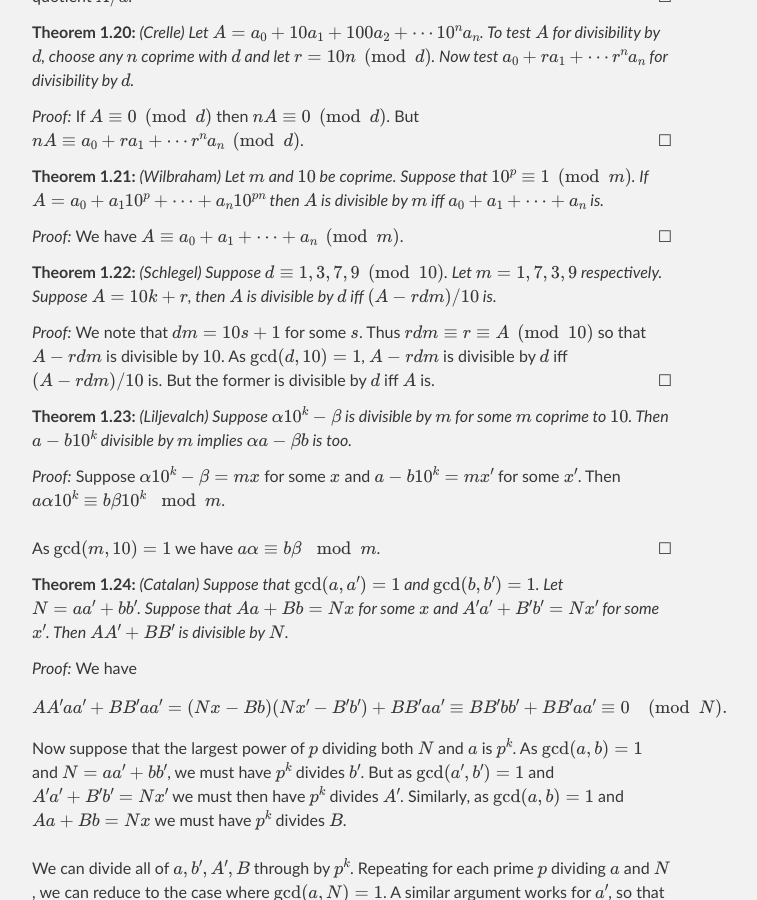
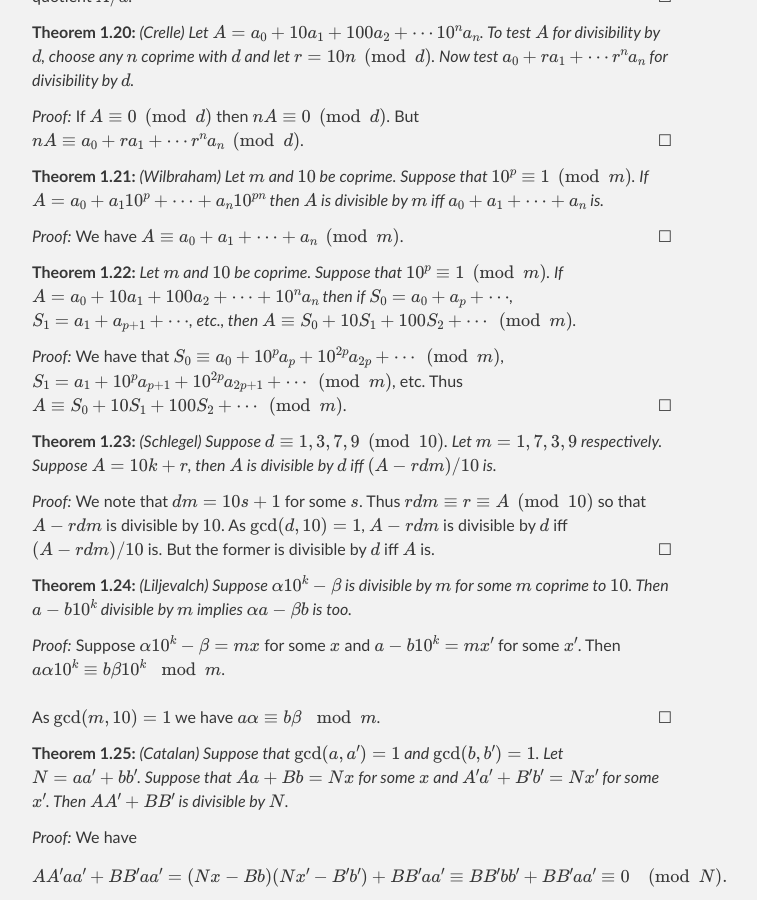
Before and after one commit to wbhart/SimpleMath, a Jekyll site: the page built from divisrules.html, in a window 1280 px wide and 900 px high, scrolled down 3448 px. Shown: the whole window, without its empty margins (288-1045 px from the left). Built offline with Jekyll 4.4.1, drawn with Linux system fonts in a browser that asks for light colours; formulas are drawn with MathJax 3.

Commit message:
Update divisrules.html

```diff
--- a/divisrules.html
+++ b/divisrules.html
@@ -196,6 +196,16 @@ $A = a_0 + a_110^p + \cdots + a_n10^{pn}$ then $A$ is divisible by $m$ iff $a_0
 <proof> We have $A \equiv a_0 + a_1 + \cdots + a_n \pmod{m}$.
 </proof>
 
+<theorem> Let $m$ and $10$ be coprime. Suppose that $10^p \equiv 1 \pmod{m}$. If
+$A = a_0 + 10a_1 + 100a_2 + \cdots + 10^na_n$ then if $S_0 = a_0 + a_p + \cdots$, $S_1 = a_1 + a_{p+1} + \cdots$, etc.,
+then $A \equiv S_0 + 10S_1 + 100S_2 + \cdots \pmod{m}$.
+</theorem>
+
+<proof> We have that $S_0 \equiv a_0 + 10^pa_p + 10^{2p}a_{2p} + \cdots \pmod{m}$,
+$S_1 = a_1 + 10^pa_{p+1} + 10^{2p}a_{2p + 1} + \cdots \pmod{m}$, etc. Thus
+$A \equiv S_0 + 10S_1 + 100S_2 + \cdots \pmod{m}$.
+</proof>
+
 <theorem> (Schlegel) Suppose $d \equiv 1, 3, 7, 9 \pmod{10}$. Let $m = 1, 7, 3, 9$ respectively. Suppose $A = 10k + r$,
 then $A$ is divisible by $d$ iff $(A - rdm)/10$ is.
 </theorem>
```
